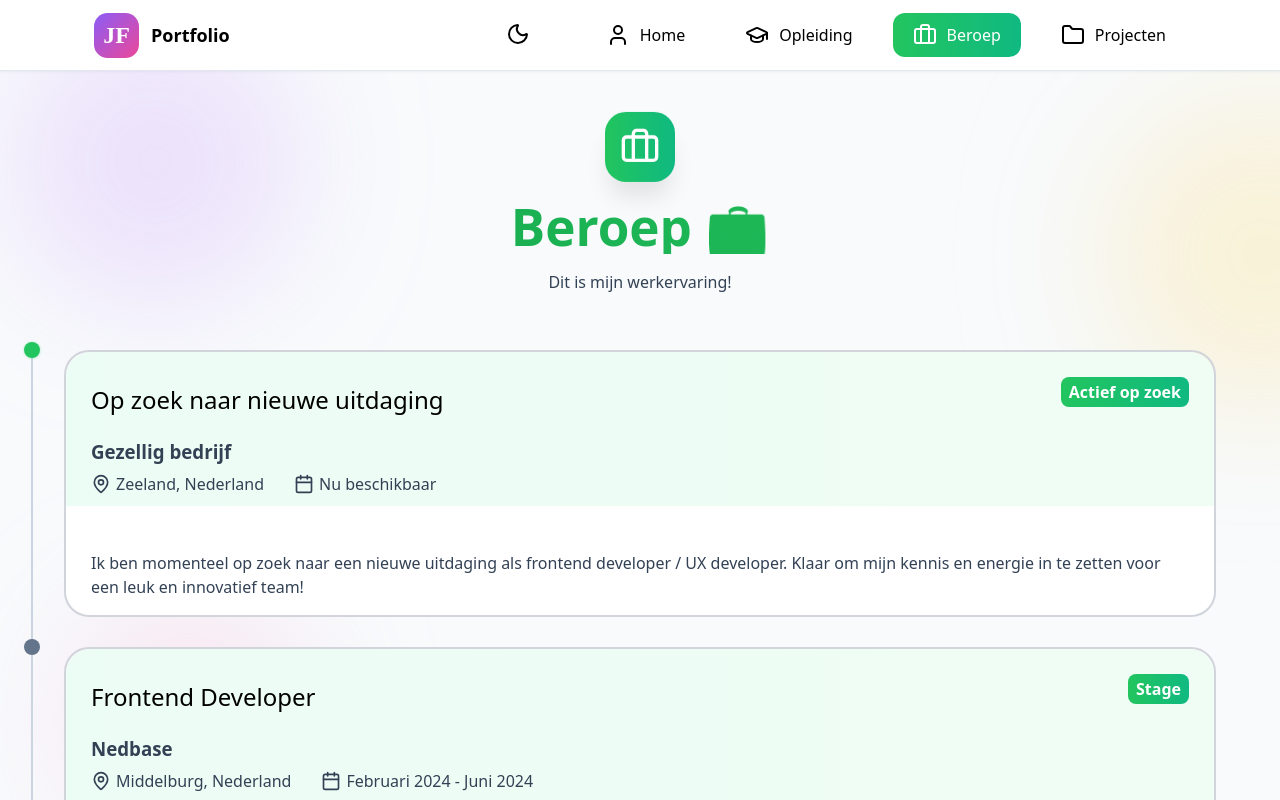
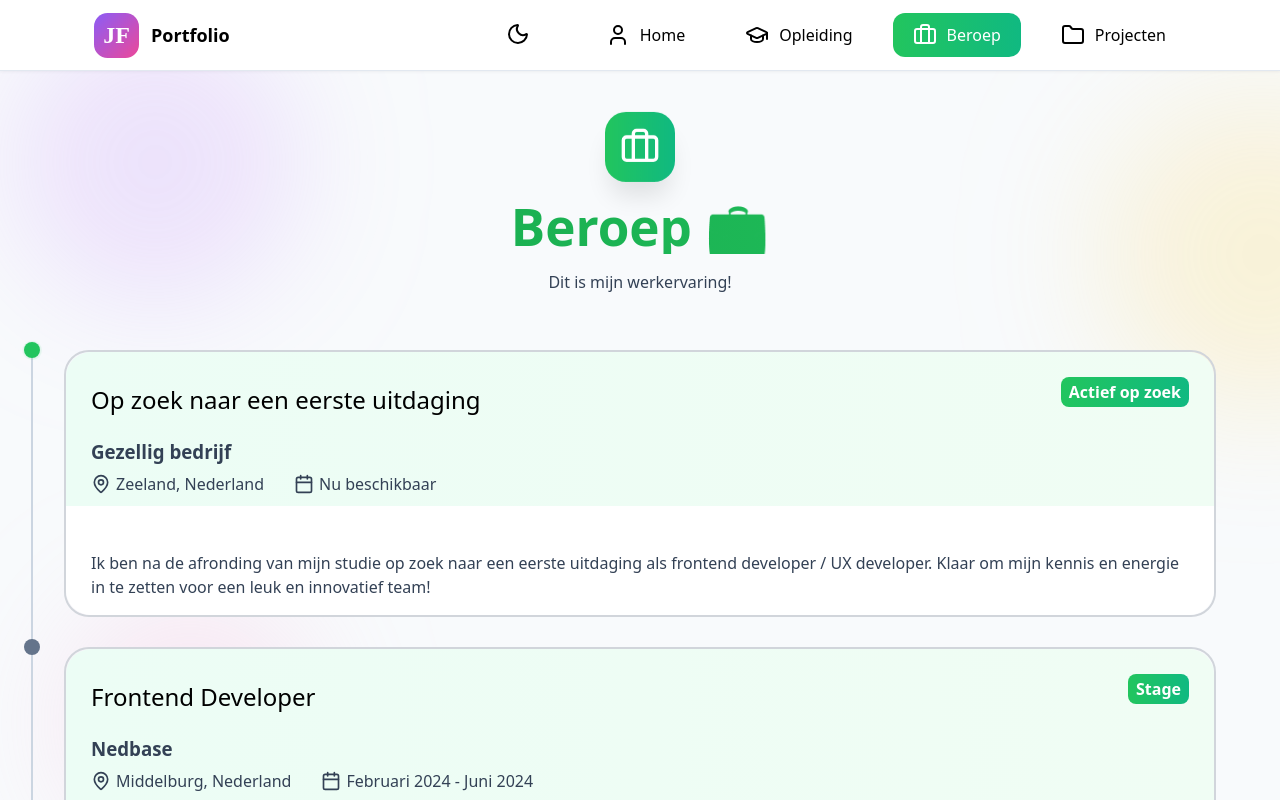
Before and after one commit to JurgenvanF/jurgenvanf-portfolio, a React (Vite) app: page /beroep in a window 1280 px wide. Shown: the top 800 px of the page. Built offline with nearby package versions, Linux system fonts and the light colour scheme; no server answers; a web font is replaced by a local one.

Commit message:
Final tweaks

```diff
--- a/src/pages/education/Education.css
+++ b/src/pages/education/Education.css
@@ -344,6 +344,7 @@ p {
   transform: rotate(90deg);
 }
 
+.education__container__item__spec__text__accordion__link,
 .education__container__item__spec__text__accordion__content__link {
   color: var(--color-bullet--education);
   text-decoration: none;
@@ -355,7 +356,18 @@ p {
   transition: color 0.2s ease;
 }
 
-.education__container__item__spec__text__accordion__content__link:hover {
+.education__container__item__spec__text__accordion__link__text {
+  color: var(--color-bullet--education);
+  font-weight: 500;
+  background: none;
+  border: none;
+  padding: 0;
+  cursor: pointer;
+  transition: color 0.2s ease;
+}
+
+.education__container__item__spec__text__accordion__content__link:hover,
+.education__container__item__spec__text__accordion__link__text:hover {
   color: #2563eb; /* slightly darker blue on hover for feedback */
   text-decoration: underline;
 }
--- a/src/pages/education/Education.jsx
+++ b/src/pages/education/Education.jsx
@@ -1,5 +1,6 @@
 import "./Education.css";
 import { useEffect, useState } from "react";
+import { Link } from "react-router-dom";
 import { GraduationCap, MapPin, Calendar, Award, X } from "lucide-react";
 
 function Education() {
@@ -151,6 +152,14 @@ function Education() {
                           verhogen.
                         </li>
                       </ul>
+                      <Link
+                        to="/beroep"
+                        className="education__container__item__spec__text__accordion__link"
+                      >
+                        <p className="education__container__item__spec__text__accordion__link__text">
+                          Bekijk de beroep-pagina voor meer informatie
+                        </p>
+                      </Link>
                     </div>
                   </div>
 
@@ -190,6 +199,14 @@ function Education() {
                           frameworks binnen een professionele ontwikkelomgeving.
                         </li>
                       </ul>
+                      <Link
+                        to="/beroep"
+                        className="education__container__item__spec__text__accordion__link"
+                      >
+                        <p className="education__container__item__spec__text__accordion__link__text">
+                          Bekijk de beroep-pagina voor meer informatie
+                        </p>
+                      </Link>
                     </div>
                   </div>
                 </div>
--- a/src/pages/profession/Profession.jsx
+++ b/src/pages/profession/Profession.jsx
@@ -25,7 +25,7 @@ function Profession() {
               <div className="profession__container__item__details">
                 <div className="profession__container__item__details__company">
                   <h2 className="profession__container__item__details__company__subject">
-                    Op zoek naar nieuwe uitdaging
+                    Op zoek naar een eerste uitdaging
                   </h2>
                   <h3 className="profession__container__item__details__company__name">
                     Gezellig bedrijf
@@ -53,9 +53,10 @@ function Profession() {
               <div className="profession__container__item__spec">
                 <p className="profession__container__item__spec__text">
                   <div className="profession__container__item__spec__text__description">
-                    Ik ben momenteel op zoek naar een nieuwe uitdaging als
-                    frontend developer / UX developer. Klaar om mijn kennis en
-                    energie in te zetten voor een leuk en innovatief team!
+                    Ik ben na de afronding van mijn studie op zoek naar een
+                    eerste uitdaging als frontend developer / UX developer.
+                    Klaar om mijn kennis en energie in te zetten voor een leuk
+                    en innovatief team!
                   </div>
                 </p>
               </div>
```
